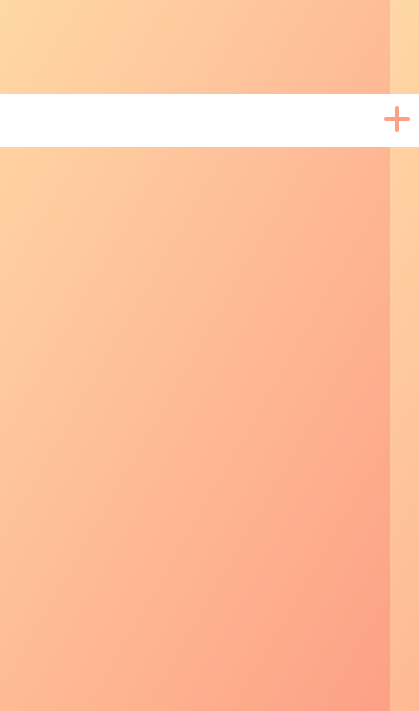
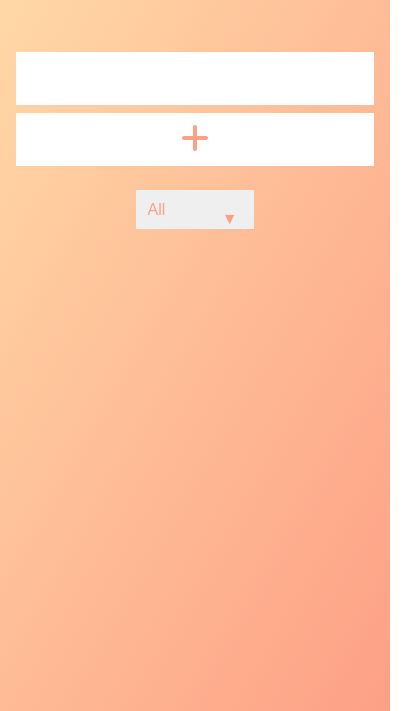
Before and after one commit to Sally-Samaan/My-Todo-List-, a plain HTML site: page index.html in a window 390 px wide. Shown: the part 133-844 px from the top of the page, 419 px wide, since content can reach past the window. Drawn offline with Linux system fonts and the light colour scheme; a web font is replaced by a local one.

Commit message:
responsive style

```diff
--- a/style.css
+++ b/style.css
@@ -95,8 +95,8 @@ form button:hover {
 }
 
 select {
-  /* -webkit-appearance: none;
-  -moz-appearance: none; */
+  -webkit-appearance: none;
+  -moz-appearance: none;
   outline: none;
   border: none;
 }
@@ -114,6 +114,7 @@ select {
 .select::after {
   content: "\25BC";
   position: absolute;
+  /* background-color: #fff; */
   color: #fda085;
   top: 0;
   right: 0;
@@ -126,14 +127,35 @@ select {
   color: #fff;
 }
 
-/* li::marker {
+li::marker {
   display: none;
   list-style: none;
   overflow: hidden;
-  unicode-bidi: isolate;
-  font-variant-numeric: tabular-nums;
-  text-transform: none;
-  text-indent: 0px !important;
-  text-align: start !important;
-  text-align-last: start !important;
-} */
+}
+
+/* Styles for 616x844 */
+@media (max-width: 616px) {
+  form {
+    flex-direction: column;
+    margin: 1rem;
+  }
+
+  form input,
+  form button {
+    width: 100%;
+    margin-bottom: 0.5rem;
+  }
+
+  select {
+    width: 100%;
+    padding: 0.7rem;
+    font-size: 1rem;
+  }
+}
+
+/* Styles for 820x1180 */
+@media (min-width: 821px) and (max-width: 1180px) {
+  .todo-list {
+    min-width: 60%;
+  }
+}
```
Also changed, not shown: 1 other file.
